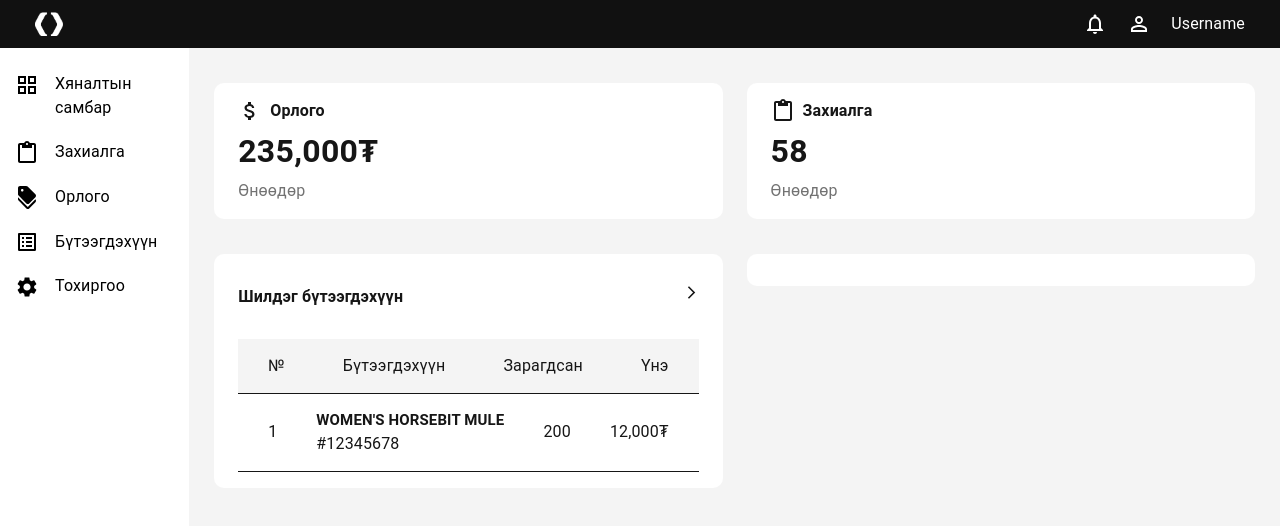
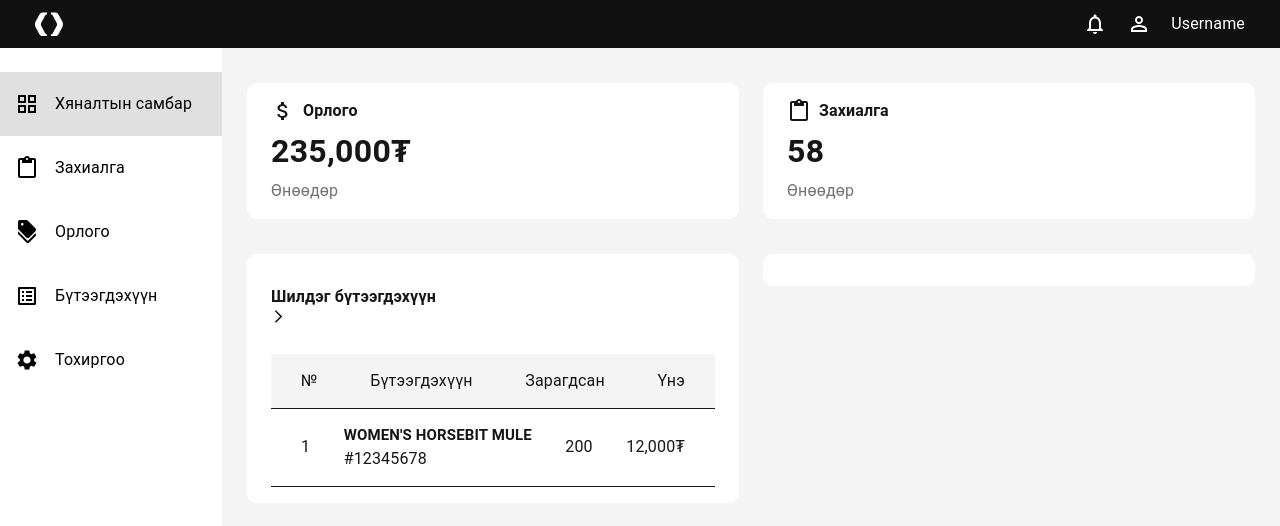
Before and after one commit to leap-1e-team1/E-COMMERCE, a Next.js app in the folder front-end/: page /admin in a window 1280 px wide. Shown: the top 526 px of the page. Built offline with nearby package versions, Linux system fonts and the light colour scheme.

Commit message:
71 fe admin page (#74)
* Asd

* admin zaslaa

---------

Co-authored-by: 24LU1697 24LU1697 <24LU1697@G302-CC0111.local>

```diff
--- a/front-end/src/app/admin/income/page.tsx
+++ b/front-end/src/app/admin/income/page.tsx
@@ -7,7 +7,7 @@ const IncomePage = () => {
   return (
     <div>
       <AdminHeaderComp />
-      <LeftBar />
+      <LeftBar bgColor="Орлого" />
       <IncomeComp />
     </div>
   );
--- a/front-end/src/app/admin/order/page.tsx
+++ b/front-end/src/app/admin/order/page.tsx
@@ -7,7 +7,7 @@ const OrderPage = () => {
   return (
     <div>
       <AdminHeaderComp />
-      <LeftBar />
+      <LeftBar bgColor="Захиалга" />
       <OrderComp />
     </div>
   );
--- a/front-end/src/app/admin/page.tsx
+++ b/front-end/src/app/admin/page.tsx
@@ -4,14 +4,13 @@ import { AdminHeaderComp } from "@/components/AdminHeaderComp";
 import { DashboardComp } from "@/components/DashboardComp";
 import { LeftBar } from "@/components/LeftBar";
 import { Box, Stack } from "@mui/material";
-import React from "react";
 
 export const AdminPage = () => {
   return (
     <Box>
       <AdminHeaderComp />
-      <Stack flexDirection={"row"}>
-        <LeftBar />
+      <Stack flexDirection={"row"} sx={{ width: "100vw" }}>
+        <LeftBar bgColor="Хяналтын самбар" />
         <DashboardComp />
       </Stack>
     </Box>
--- a/front-end/src/app/admin/product/page.tsx
+++ b/front-end/src/app/admin/product/page.tsx
@@ -7,7 +7,7 @@ const ProductPage = () => {
   return (
     <div>
       <AdminHeaderComp />
-      <LeftBar />
+      <LeftBar bgColor="Бүтээгдэхүүн" />
       <ProductComp />
     </div>
   );
--- a/front-end/src/app/admin/settings/page.tsx
+++ b/front-end/src/app/admin/settings/page.tsx
@@ -7,7 +7,7 @@ const SettingsPage = () => {
   return (
     <div>
       <AdminHeaderComp />
-      <LeftBar />
+      <LeftBar bgColor="Тохиргоо" />
       <SettingsComp />
     </div>
   );
--- a/front-end/src/components/AdminHeaderComp.tsx
+++ b/front-end/src/components/AdminHeaderComp.tsx
@@ -19,7 +19,7 @@ export const AdminHeaderComp = () => {
       }}
     >
       <ImageList sx={{ display: "flex", height: "24px", width: "32px" }}>
-        <img src="./Pineconehome-Logo.png" alt="" />
+        <img src="/Pineconehome-Logo.png" alt="" />
       </ImageList>
       <Stack
         color={"primary.contrastText"}
--- a/front-end/src/components/DashboardComp.tsx
+++ b/front-end/src/components/DashboardComp.tsx
@@ -1,6 +1,5 @@
 "use client";
 
-import React from "react";
 import { Box, Stack, ImageList, Typography } from "@mui/material";
 import AttachMoneyIcon from "@mui/icons-material/AttachMoney";
 import ContentPasteIcon from "@mui/icons-material/ContentPaste";
@@ -8,7 +7,7 @@ import ArrowForwardIosIcon from "@mui/icons-material/ArrowForwardIos";
 
 export const DashboardComp = () => {
   return (
-    <Box bgcolor={"background.paper"} sx={{ width: "100vw" }}>
+    <Box bgcolor={"background.paper"} sx={{ width: "100%" }}>
       <Stack
         flexDirection={"row"}
         sx={{
@@ -19,7 +18,7 @@ export const DashboardComp = () => {
           marginTop: "35px",
         }}
       >
-        <Typography
+        <Stack
           bgcolor={"primary.contrastText"}
           flexDirection={"column"}
           sx={{
@@ -32,16 +31,16 @@ export const DashboardComp = () => {
             justifyContent: "space-between",
           }}
         >
-          <Typography sx={{ display: "flex", gap: "8px" }}>
+          <Box sx={{ display: "flex", gap: "8px" }}>
             <AttachMoneyIcon />
             <Typography sx={{ fontWeight: "bold" }}>Орлого</Typography>
-          </Typography>
+          </Box>
           <Typography sx={{ fontSize: "32px", fontWeight: "bold" }}>
             235,000₮
           </Typography>
           <Typography sx={{ opacity: "60%" }}>Өнөөдөр</Typography>
-        </Typography>
-        <Typography
+        </Stack>
+        <Box
           bgcolor={"primary.contrastText"}
           flexDirection={"column"}
           sx={{
@@ -54,15 +53,15 @@ export const DashboardComp = () => {
             justifyContent: "space-between",
           }}
         >
-          <Typography sx={{ display: "flex", gap: "8px" }}>
+          <Box sx={{ display: "flex", gap: "8px" }}>
             <ContentPasteIcon />
             <Typography sx={{ fontWeight: "bold" }}>Захиалга</Typography>
-          </Typography>
+          </Box>
           <Typography sx={{ fontSize: "32px", fontWeight: "bold" }}>
             58
           </Typography>
           <Typography sx={{ opacity: "60%" }}>Өнөөдөр</Typography>
-        </Typography>
+        </Box>
       </Stack>
       <Stack
         flexDirection={"row"}
@@ -74,7 +73,7 @@ export const DashboardComp = () => {
           marginTop: "35px",
         }}
       >
-        <Typography
+        <Stack
           bgcolor={"primary.contrastText"}
           sx={{
             width: "100%",
@@ -87,7 +86,7 @@ export const DashboardComp = () => {
             justifyContent: "space-between",
           }}
         >
-          <Typography
+          <Stack
             sx={{
               display: "flex",
               justifyContent: "space-between",
@@ -99,8 +98,8 @@ export const DashboardComp = () => {
               Шилдэг бүтээгдэхүүн
             </Typography>
             <ArrowForwardIosIcon sx={{ fontSize: "15px" }} />
-          </Typography>
-          <Typography
+          </Stack>
+          <Box
             bgcolor={"background.paper"}
             sx={{
               display: "flex",
@@ -115,8 +114,8 @@ export const DashboardComp = () => {
             <Typography>Бүтээгдэхүүн</Typography>
             <Typography>Зарагдсан</Typography>
             <Typography>Үнэ</Typography>
-          </Typography>
-          <Typography
+          </Box>
+          <Box
             sx={{
               display: "flex",
               justifyContent: "space-between",
@@ -127,19 +126,19 @@ export const DashboardComp = () => {
             }}
           >
             <Typography>1</Typography>
-            <Typography sx={{ display: "flex" }}>
-              <Typography>
+            <Box sx={{ display: "flex" }}>
+              <Box>
                 <Typography sx={{ fontSize: "15px", fontWeight: "bold" }}>
                   WOMEN'S HORSEBIT MULE
                 </Typography>
                 <Typography>#12345678</Typography>
-              </Typography>
-            </Typography>
+              </Box>
+            </Box>
             <Typography>200</Typography>
             <Typography>12,000₮</Typography>
-          </Typography>
-        </Typography>
-        <Typography
+          </Box>
+        </Stack>
+        <Box
           bgcolor={"primary.contrastText"}
           sx={{
             width: "100%",
@@ -150,7 +149,7 @@ export const DashboardComp = () => {
             paddingX: "24px",
             justifyContent: "space-between",
           }}
-        ></Typography>
+        ></Box>
       </Stack>
     </Box>
   );
--- a/front-end/src/components/LeftBar.tsx
+++ b/front-end/src/components/LeftBar.tsx
@@ -9,7 +9,13 @@ import ContentPasteIcon from "@mui/icons-material/ContentPaste";
 import DiscountIcon from "@mui/icons-material/Discount";
 import Link from "next/link";
 
-export const LeftBar = () => {
+type leftBarProps = {
+  bgColor: string;
+};
+
+export const LeftBar = ({ bgColor }: leftBarProps) => {
+  console.log(bgColor);
+
   const routers = [
     {
       icon: <GridViewIcon />,
@@ -42,30 +48,57 @@ export const LeftBar = () => {
       sx={{
         display: "flex",
         flexDirection: "column",
-        gap: "20px",
         width: "222px",
         height: "100vh",
         marginTop: "24px",
       }}
     >
-      {routers.map(({ href, title, icon }) => (
+      {routers.map(({ href, title, icon }) => {
+        if (title == bgColor) {
+          return (
             <Link href={href} key={title}>
               <Stack
                 flexDirection={"row"}
                 sx={{
+                  width: "222px",
                   display: "flex",
                   gap: "16px",
                   color: "black",
                   paddingLeft: "15px",
-              bgcolor: ":hover",
+                  bgcolor: "divider",
                   hover: "black",
+                  height: "64px",
+                  alignItems: "center",
                 }}
               >
                 <Typography> {icon}</Typography>
                 <Typography> {title}</Typography>
               </Stack>
             </Link>
-      ))}
+          );
+        } else {
+          return (
+            <Link href={href} key={title}>
+              <Stack
+                flexDirection={"row"}
+                sx={{
+                  width: "222px",
+                  display: "flex",
+                  gap: "16px",
+                  color: "black",
+                  paddingLeft: "15px",
+                  hover: "black",
+                  height: "64px",
+                  alignItems: "center",
+                }}
+              >
+                <Typography> {icon}</Typography>
+                <Typography> {title}</Typography>
+              </Stack>
+            </Link>
+          );
+        }
+      })}
     </Box>
   );
 };
```
Lines whose indentation alone changed are shown as unchanged.
